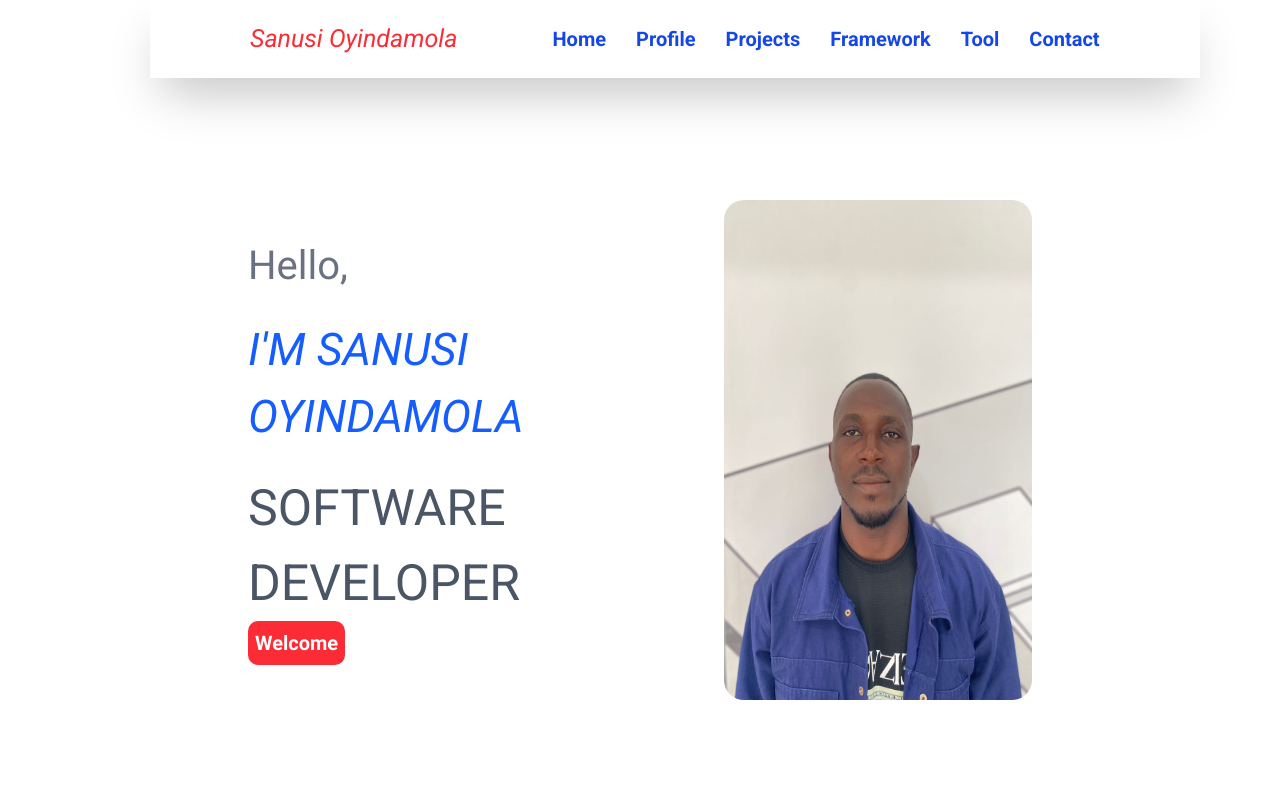
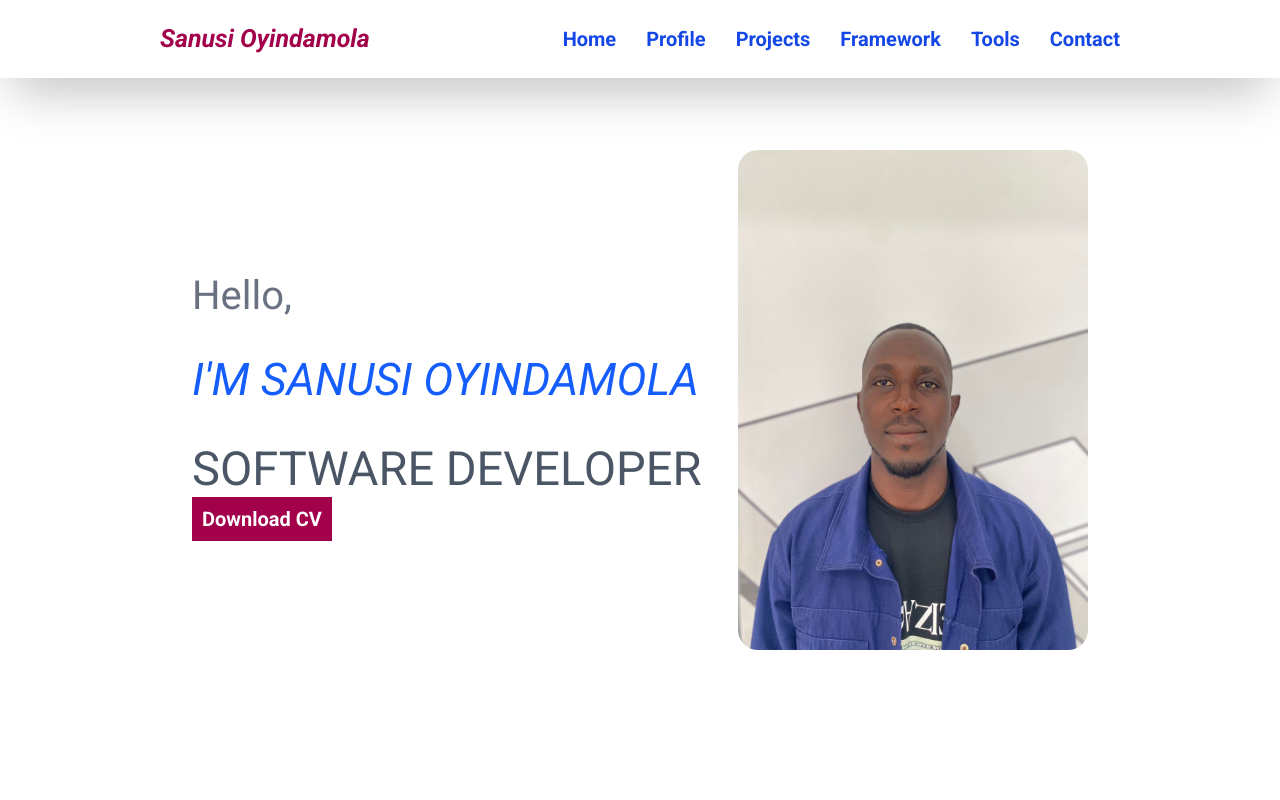
Before and after one commit to Oyindamola1111/portfolio, a React (Vite) app: page /Contact in a window 1280 px wide. Shown: the top 800 px of the page. Built offline with nearby package versions, Linux system fonts and the light colour scheme.

Commit message:
second commit

```diff
--- a/src/index.css
+++ b/src/index.css
@@ -13,14 +13,14 @@
 
 body {
   margin: 0;
-  padding: 50px 150px 20px 150px;
+  /* padding: 50px 150px 20px 150px; */
   font-family:"Roboto", sans-serif;
 }
 .head{
   position: fixed;
   z-index:1;
   top:0px;
-  width:82%;
+  width: 100%;
 }
 .firstlogo{
   border-radius: 20px;
--- a/src/pages/Contact.tsx
+++ b/src/pages/Contact.tsx
@@ -1,18 +1,60 @@
 // import React from 'react'
+import { FaEnvelope, FaLinkedin, FaPhone, FaGithub } from "react-icons/fa";
 
 const Contact = () => {
   return (
-    <div id="contact" className="h-[50vh]">
-      <div>
-        <h1>Contact Me</h1>
-      </div>
-      <div>
-        <main>
-          <a href=""><img src="" alt="logo" /></a>
-        </main>
+    <div className="min-h-screen flex items-center justify-center bg-gray-100 px-6 py-12">
+      <div className="bg-white rounded-2xl shadow-xl p-10 max-w-xl w-full">
+        <h2 className="text-3xl font-bold text-center mb-8 text-purple-900">Contact Me</h2>
+
+        <div className="space-y-6 text-gray-700 text-lg">
+          {/* Email */}
+          <div className="flex items-center gap-4">
+            <FaEnvelope className="text-purple-700 text-2xl" />
+            <a href="mailto:ajalajohnson27@gmail.com" className="hover:text-purple-500 transition">
+              ajalajohnson27@gamil.com
+            </a>
+          </div>
+
+          {/* LinkedIn */}
+          <div className="flex items-center gap-4">
+            <FaLinkedin className="text-blue-600 text-2xl" />
+            <a
+              href="https://www.linkedin.com/in/sanusi-oyindamola"
+              target="_blank"
+              rel="noopener noreferrer"
+              className="hover:text-blue-500 transition"
+            >
+              linkedin.com/in/sanusi-oyindamola
+            </a>
+          </div>
+
+          {/* Phone */}
+          <div className="flex items-center gap-4">
+            <FaPhone className="text-green-600 text-2xl" />
+            <a href="tel:+2347055469687" className="hover:text-green-500 transition">
+              +2347055469687
+            </a>
+          </div>
+
+          {/* GitHub */}
+          <div className="flex items-center gap-4">
+            <FaGithub className="text-black text-2xl" />
+            <a
+              href="https://github.com/Oyindamola1111"
+              target="_blank"
+              rel="noopener noreferrer"
+              className="hover:text-gray-700 transition"
+            >
+              github.com/Oyindamola1111
+            </a>
+          </div>
+        </div>
       </div>
     </div>
-  )
-}
+  );
+};
+
+
 
 export default Contact
--- a/src/pages/Framework.tsx
+++ b/src/pages/Framework.tsx
@@ -9,14 +9,14 @@ import { RiTailwindCssFill } from "react-icons/ri";
 
 const Framework = () => {
   return (
-    <div id="framework" className="h-[50vh]">
+    <div id="framework" className="h-[70vh]">
       <div className="flex justify-center">
         <h1 className="text-blue-700 text-[45px] font-bold">Frameworks</h1>
       </div>
      <div className="flex justify-center items-center gap-[100px] h-[50vh]">
       <main className="frame">
          <p className=" text-red-400">
-      <IoLogoHtml5 size={100} /></p>
+      <IoLogoHtml5 size={100}/></p>
       <p>Html</p>
       </main>
       <main  className="frame">
--- a/src/pages/Home.tsx
+++ b/src/pages/Home.tsx
@@ -3,24 +3,42 @@
 
 const Home = () => {
   return (
-    <div id="home">
+    <div
+      id="home"
+      className="h-[100vh] pr-[15%] pl-[15%] flex justify-between items-center "
+    >
       {/* home page section */}
-      <div className="h-[100vh] pr-[10%] pl-[10%] flex justify-between items-center">
+      {/* <div > */}
       {/* <div className="flex justify-between"> */}
-     <section>
-       <h1 className="text-[40px] mb-[20px] text-gray-500">Hello,</h1>
-      <i className="text-[45px] text-blue-600">I'M SANUSI OYINDAMOLA</i>
-      <h1 className="text-[50px] mt-[20px] text-gray-600">SOFTWARE DEVELOPER</h1>
-      <button className="p-[7px] text-[20px] bg-red-500 text-white font-bold">Welcome</button>
+      <section className="">
+        <h1 className="text-[40px] mb-[20px] text-gray-500 max-md:text-[27px]">
+          Hello,
+        </h1>
+        <i className="text-[45px] text-blue-600 max-md:text-[30px]">
+          I'M SANUSI OYINDAMOLA
+        </i>
+        <h1 className="text-[47px] mt-[20px] text-gray-600 max-md:text-[35px]">
+          SOFTWARE DEVELOPER
+        </h1>
+        <a
+          className="p-[10px] text-[20px] bg-pink-800 text-white font-bold hover:bg-orange-600"
+          href=""
+        >
+          Download CV
+        </a>
       </section>
       <section>
-     <img className="firstlogo w-[350px] h-[500px]" src="logo.jpg" alt="logo" />
+        <img
+          className="firstlogo w-[350px] h-[500px]"
+          src="logo.jpg"
+          alt="logo"
+        />
       </section>
       {/* </div> */}
-     </div>
+      {/* </div> */}
       {/* Home page section ended */}
     </div>
-  )
-}
+  );
+};
 
-export default Home
+export default Home;
--- a/src/pages/Profile.tsx
+++ b/src/pages/Profile.tsx
@@ -2,11 +2,11 @@
 
 const Profile = () => {
   return (
-    <div id="profile" className="profile h-[100vh] ">
+    <div id="profile" className="profile h-[100vh]  ">
       <section className="flex justify-center">
         <h1 className="text-blue-700 text-[45px] font-bold pb-[50px]">My Profile</h1>
       </section>
-      <section className="flex justify-between items-center">
+      <section className="flex justify-between items-center  pr-[7%] pl-[7%]">
         <main>
           <img className="biglogo w-[350px] h-[500px]" src="biglogo.jpg" alt="logo" />
         </main>
--- a/src/pages/Tools.tsx
+++ b/src/pages/Tools.tsx
@@ -2,19 +2,19 @@
 
 const Tools = () => {
   return (
-    <div id="tools" className="h-[50vh] mt-[100px]">
+    <div id="tools" className="h-[100vh] pr-[10%] pl-[10%]">
       <div className="flex justify-center ">
         <h1 className="text-blue-700 text-[45px] font-bold pb-[50px]">Tools used</h1>
       </div>
       <div>
-      <h1 className="text-[25px] text-green-900">Github</h1>
-      <h1 className="text-[25px] text-green-900">Context Api</h1>
-      <h1 className="text-[25px] text-green-900">Responsive Designs</h1>
-      <h1 className="text-[25px] text-green-900">Figma</h1>
-      <h1 className="text-[25px] text-green-900">Chrome</h1>
+      <h1 className="text-[25px] text-green-900 bg-blue-300 w-[max-content] py-[7px] p-[80px] hover:text-[30px]">Github</h1>
+      <h1 className="text-[25px] text-white  bg-red-600 w-[max-content] py-[7px] p-[80px] mt-[20px] hover:text-[30px]">Context Api</h1>
+      <h1 className="text-[25px] text-black  bg-green-400 w-[max-content] py-[7px] p-[80px] mt-[20px] hover:text-[30px]">Responsive Designs</h1>
+      <h1 className="text-[25px] text-green-900  bg-yellow-300 w-[max-content] py-[7px] p-[80px] mt-[20px] hover:text-[30px]">Figma</h1>
+      <h1 className="text-[25px] text-blue-200  bg-red-600 w-[max-content] py-[7px] p-[80px] mt-[20px] hover:text-[30px] hover:bg-red-400">Chrome</h1>
       </div>
     </div>
   )
-}
+};
 
 export default Tools
--- a/src/static/Header.tsx
+++ b/src/static/Header.tsx
@@ -3,18 +3,19 @@
 
 const Header = () => {
   return (
-    <div className="head shadow-2xl bg-white pt-[20px] pb-[20px] pl-[100px] pr-[100px] flex justify-between items-center">
+    <div className="head shadow-2xl bg-white pt-[20px] pb-[20px] pl-[160px] pr-[160px] flex justify-between items-center max-md:bg-red-500">
       <div>
-     <a href="#home"> <i className="text-[25px] text-red-500">Sanusi Oyindamola</i></a>
+     <a href="#home"> <i className="text-[25px] text-pink-800 font-bold hover:text-red-700 sm:w-[90%] md:w-[80%] lg:w-[60%]
+  mx-auto max-md:text-[20px]">Sanusi Oyindamola</i></a>
       </div>
       <div className="text-[20px] text-blue-700 font-bold">
         <ul className="flex gap-[30px]">
-          <li><a href="#home">Home</a></li>
-         <li><a href="#profile">Profile</a></li>
-         <li><a href="#projects">Projects</a></li>
-         <li><a href="#framework">Framework</a></li>
-         <li><a href="#tool">Tool</a></li>
-         <li><a href="#contact">Contact</a></li>
+          <li><a className=" hover:text-sky-500" href="#home">Home</a></li>
+         <li><a className="hover:text-sky-500" href="#profile">Profile</a></li>
+         <li><a  className="hover:text-sky-500" href="#projects">Projects</a></li>
+         <li><a  className="hover:text-sky-500" href="#framework">Framework</a></li>
+         <li><a  className="hover:text-sky-500" href="#tool">Tools</a></li>
+         <li><a  className="hover:text-sky-500" href="#contact">Contact</a></li>
         </ul>
       </div>
     </div>
```
Also changed, not shown: src/pages/Projects.tsx (+8 -8 lines). Lines whose indentation alone changed are shown as unchanged.
